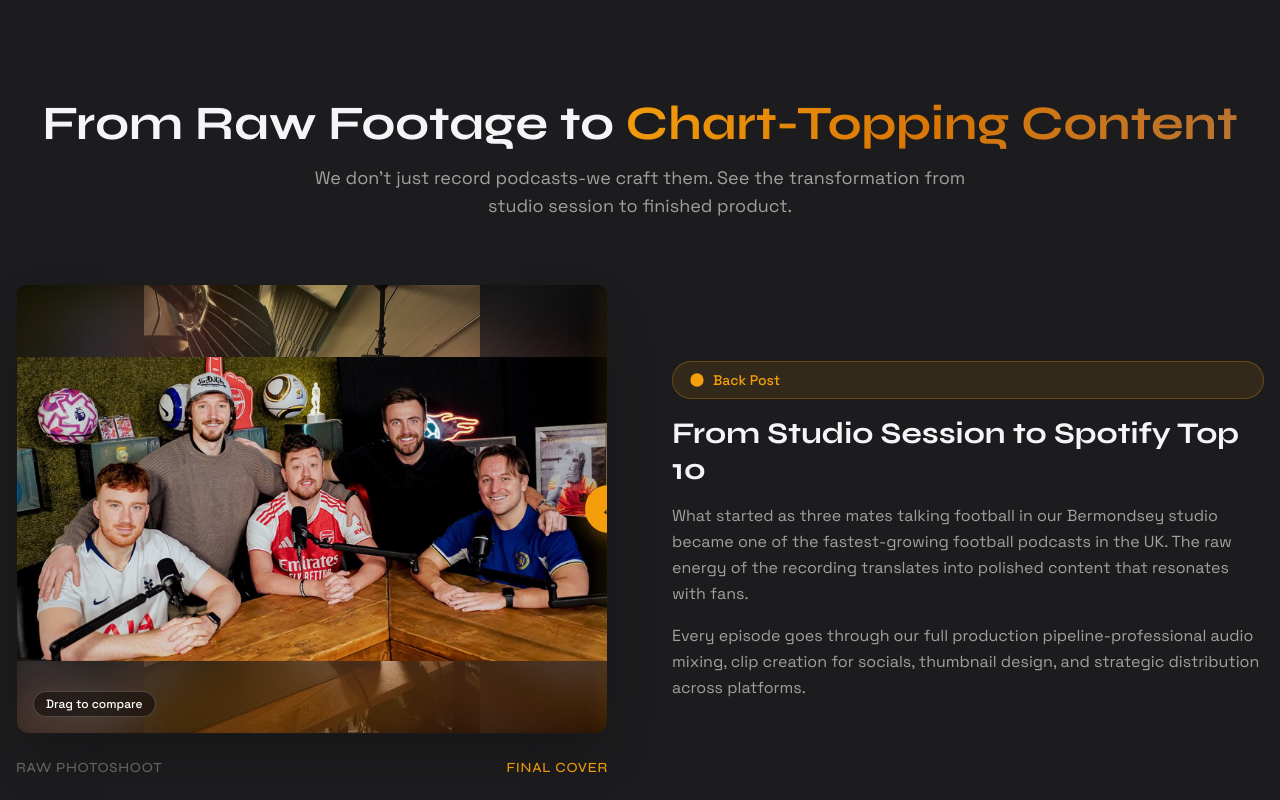
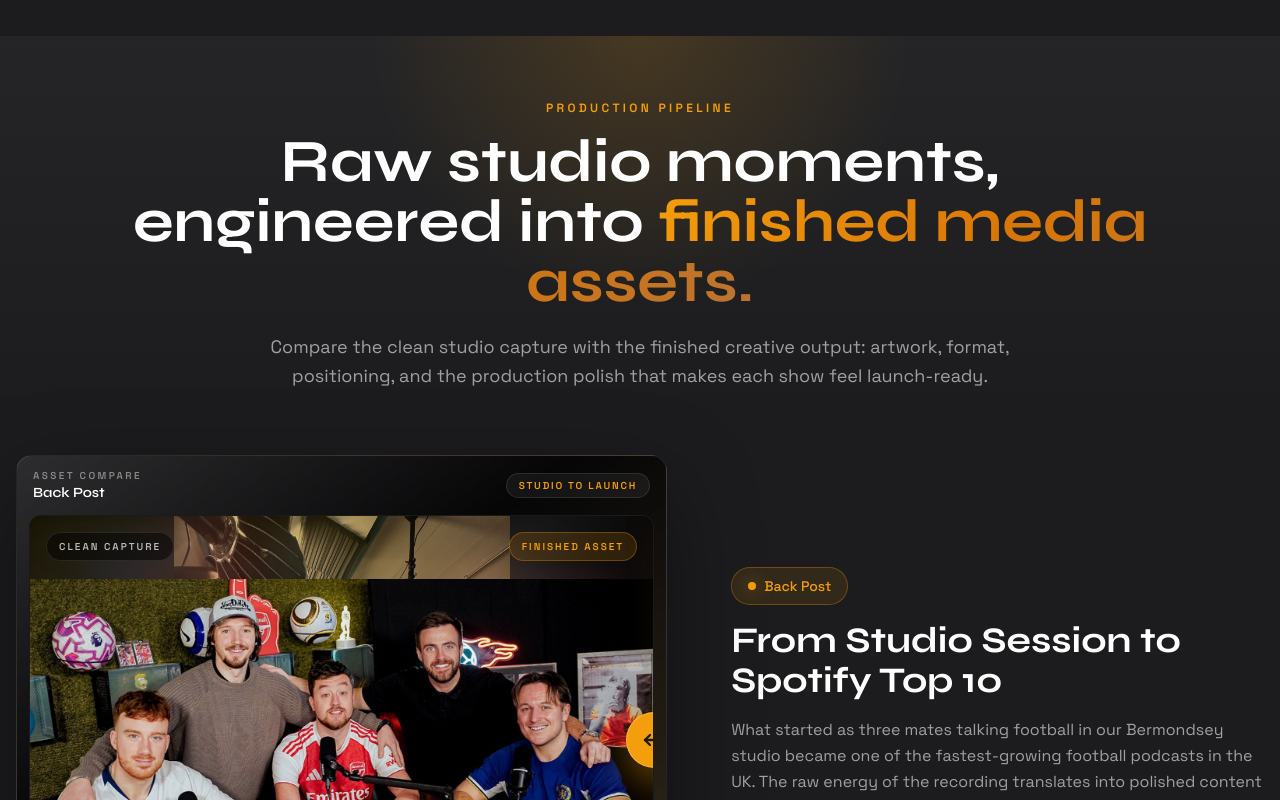
Before and after one commit to curtismorton/lucky-studios, a Next.js app: page / in a window 1280 px wide. Shown: the part 1300-2100 px from the top of the page. Built offline with nearby package versions, Linux system fonts and the light colour scheme; no server answers.

Commit message:
Refine homepage comparison slider

```diff
--- a/components/home/TransformationSection.tsx
+++ b/components/home/TransformationSection.tsx
@@ -39,8 +39,9 @@ export default function TransformationSection({
   const transformationContent = content || defaultHomepageContent.transformation;
 
   return (
-    <section className="relative overflow-hidden bg-background py-24 md:py-32 px-4">
-      <div className="mx-auto max-w-7xl">
+    <section className="relative overflow-hidden bg-background px-4 py-24 md:py-32">
+      <div className="pointer-events-none absolute inset-x-0 top-16 h-96 bg-[radial-gradient(circle_at_50%_0%,rgba(245,158,11,0.16),transparent_36%),linear-gradient(180deg,rgba(255,255,255,0.04),transparent)]" />
+      <div className="relative mx-auto max-w-7xl">
         <motion.div
           initial={{ opacity: 0, y: 20 }}
           whileInView={{ opacity: 1, y: 0 }}
@@ -48,13 +49,17 @@ export default function TransformationSection({
           transition={{ duration: 0.6 }}
           className="mb-16 text-center"
         >
-          <h2 className="mb-4 font-heading text-3xl font-bold sm:text-4xl md:text-5xl">
-            From Raw Footage to{" "}
-            <span className="text-gradient-accent">Chart-Topping Content</span>
+          <p className="mb-4 font-body text-xs font-semibold uppercase tracking-[0.28em] text-accent-orange">
+            Production Pipeline
+          </p>
+          <h2 className="mx-auto mb-5 max-w-5xl font-heading text-3xl font-bold leading-tight text-white sm:text-4xl md:text-6xl">
+            Raw studio moments, engineered into{" "}
+            <span className="text-gradient-accent">finished media assets.</span>
           </h2>
-          <p className="mx-auto max-w-2xl font-body text-lg text-text-secondary">
-            We don&rsquo;t just record podcasts-we craft them. See the transformation
-            from studio session to finished product.
+          <p className="mx-auto max-w-3xl font-body text-lg leading-relaxed text-text-secondary">
+            Compare the clean studio capture with the finished creative output: artwork,
+            format, positioning, and the production polish that makes each show feel
+            launch-ready.
           </p>
         </motion.div>
 
@@ -189,12 +194,26 @@ function TransformationCard({
       whileInView={{ opacity: 1, y: 0 }}
       viewport={{ once: true, margin: "-100px" }}
       transition={{ duration: 0.8 }}
-      className={`grid gap-8 md:grid-cols-2 md:gap-16 ${
+      className={`grid gap-8 md:grid-cols-[minmax(0,1.1fr)_minmax(320px,0.9fr)] md:gap-16 ${
         !isEven ? "md:[&>*:first-child]:order-2 md:[&>*:last-child]:order-1" : ""
       }`}
     >
       <div ref={imageRef} className="relative">
-        <div className="relative h-[300px] overflow-hidden rounded-xl border border-white/10 bg-black shadow-2xl sm:h-[400px] md:h-[450px]">
+        <div className="relative overflow-hidden rounded-2xl border border-white/10 bg-[linear-gradient(145deg,rgba(255,255,255,0.08),rgba(5,5,6,0.95)_40%,rgba(245,158,11,0.12))] p-3 shadow-[0_32px_90px_rgba(0,0,0,0.42)]">
+          <div className="mb-3 flex items-center justify-between px-1">
+            <div>
+              <p className="font-body text-[10px] font-semibold uppercase tracking-[0.24em] text-white/45">
+                Asset Compare
+              </p>
+              <p className="font-heading text-sm font-semibold text-white">
+                {transformation.showName}
+              </p>
+            </div>
+            <div className="rounded-full border border-white/10 bg-white/[0.06] px-3 py-1 font-body text-[10px] font-semibold uppercase tracking-[0.18em] text-accent-amber">
+              Studio to Launch
+            </div>
+          </div>
+          <div className="relative h-[300px] overflow-hidden rounded-xl border border-white/10 bg-black sm:h-[400px] md:h-[450px]">
           <Image
             src={transformation.rawImage}
             alt=""
@@ -248,9 +267,16 @@ function TransformationCard({
           </motion.div>
 
           <div
-            className="absolute bottom-4 left-4 z-20 rounded-full border border-white/20 bg-black/45 px-3 py-1 text-xs font-medium text-white backdrop-blur"
+            className="absolute bottom-4 left-4 z-20 rounded-full border border-white/15 bg-black/55 px-3 py-1.5 text-xs font-medium text-white shadow-[0_12px_30px_rgba(0,0,0,0.35)] backdrop-blur"
           >
-            {sliderConfig.manualEnabled ? "Drag to compare" : "Scroll to compare"}
+            {sliderConfig.manualEnabled ? "Drag the handle" : "Scroll to compare"}
+          </div>
+
+          <div className="pointer-events-none absolute left-4 top-4 z-20 rounded-full border border-white/10 bg-black/50 px-3 py-1.5 font-body text-[10px] font-semibold uppercase tracking-[0.2em] text-white/70 backdrop-blur">
+            Clean Capture
+          </div>
+          <div className="pointer-events-none absolute right-4 top-4 z-20 rounded-full border border-accent-amber/30 bg-accent-amber/15 px-3 py-1.5 font-body text-[10px] font-semibold uppercase tracking-[0.2em] text-accent-amber backdrop-blur">
+            Finished Asset
           </div>
 
           {sliderConfig.manualEnabled && (
@@ -265,7 +291,7 @@ function TransformationCard({
           )}
 
           <motion.div
-            className="absolute bottom-0 top-0 z-30 w-1 bg-accent-amber shadow-[0_0_20px_rgba(245,158,11,0.5)]"
+            className="absolute bottom-0 top-0 z-30 w-px bg-white/80 shadow-[0_0_24px_rgba(245,158,11,0.8)]"
             style={{ left: handlePosition }}
           >
             <div
@@ -273,45 +299,51 @@ function TransformationCard({
               onPointerMove={handlePointerMove}
               onPointerUp={endDragging}
               onPointerCancel={endDragging}
-              className={`absolute top-1/2 left-1/2 flex h-12 w-12 -translate-x-1/2 -translate-y-1/2 items-center justify-center rounded-full bg-accent-amber text-background shadow-[0_4px_20px_rgba(245,158,11,0.4)] ${
+              className={`absolute left-1/2 top-1/2 flex h-14 w-14 -translate-x-1/2 -translate-y-1/2 items-center justify-center rounded-full border border-white/25 bg-accent-amber text-background shadow-[0_12px_40px_rgba(245,158,11,0.48)] ${
                 sliderConfig.manualEnabled ? "cursor-ew-resize touch-pan-y" : "cursor-default"
               }`}
             >
-              <span className="text-lg font-bold">↔</span>
+              <svg
+                aria-hidden="true"
+                className="h-6 w-6"
+                viewBox="0 0 24 24"
+                fill="none"
+                stroke="currentColor"
+                strokeWidth="2.4"
+                strokeLinecap="round"
+                strokeLinejoin="round"
+              >
+                <path d="M8 7 3 12l5 5" />
+                <path d="M16 7l5 5-5 5" />
+                <path d="M3 12h18" />
+              </svg>
             </div>
           </motion.div>
+          </div>
         </div>
 
-        <div className="mt-6 flex justify-between">
+        <div className="mt-4 grid grid-cols-2 gap-3">
           <span
-            className="font-heading text-sm uppercase tracking-wider"
-            style={{ color: progress < 50 ? "#F59E0B" : "#666666" }}
+            className="rounded-full border border-white/10 bg-white/[0.04] px-4 py-2 text-center font-body text-xs font-semibold uppercase tracking-[0.18em]"
+            style={{ color: progress < 50 ? "#F59E0B" : "rgba(255,255,255,0.48)" }}
           >
-            Raw Photoshoot
+            Raw Studio
           </span>
           <span
-            className="font-heading text-sm uppercase tracking-wider"
-            style={{ color: progress >= 50 ? "#F59E0B" : "#666666" }}
+            className="rounded-full border border-white/10 bg-white/[0.04] px-4 py-2 text-center font-body text-xs font-semibold uppercase tracking-[0.18em]"
+            style={{ color: progress >= 50 ? "#F59E0B" : "rgba(255,255,255,0.48)" }}
           >
-            Final Cover
+            Finished Creative
           </span>
         </div>
       </div>
 
       <div className="flex flex-col justify-center">
-        <span className="mb-4 inline-flex items-center gap-2 rounded-full border border-accent-amber/30 bg-accent-amber/10 px-4 py-2 text-sm font-medium text-accent-amber">
-          <svg
-            width="16"
-            height="16"
-            viewBox="0 0 24 24"
-            fill="currentColor"
-            className="h-4 w-4"
-          >
-            <circle cx="12" cy="12" r="10" />
-          </svg>
+        <span className="mb-4 inline-flex w-fit items-center gap-2 rounded-full border border-accent-amber/30 bg-accent-amber/10 px-4 py-2 text-sm font-medium text-accent-amber">
+          <span className="h-2 w-2 rounded-full bg-accent-amber shadow-[0_0_18px_rgba(245,158,11,0.75)]" />
           {transformation.showName}
         </span>
-        <h3 className="mb-4 font-heading text-2xl font-bold md:text-3xl">
+        <h3 className="mb-4 font-heading text-3xl font-bold leading-tight text-white md:text-4xl">
           {transformation.title}
         </h3>
         {transformation.description.map((paragraph, paragraphIndex) => (
```
